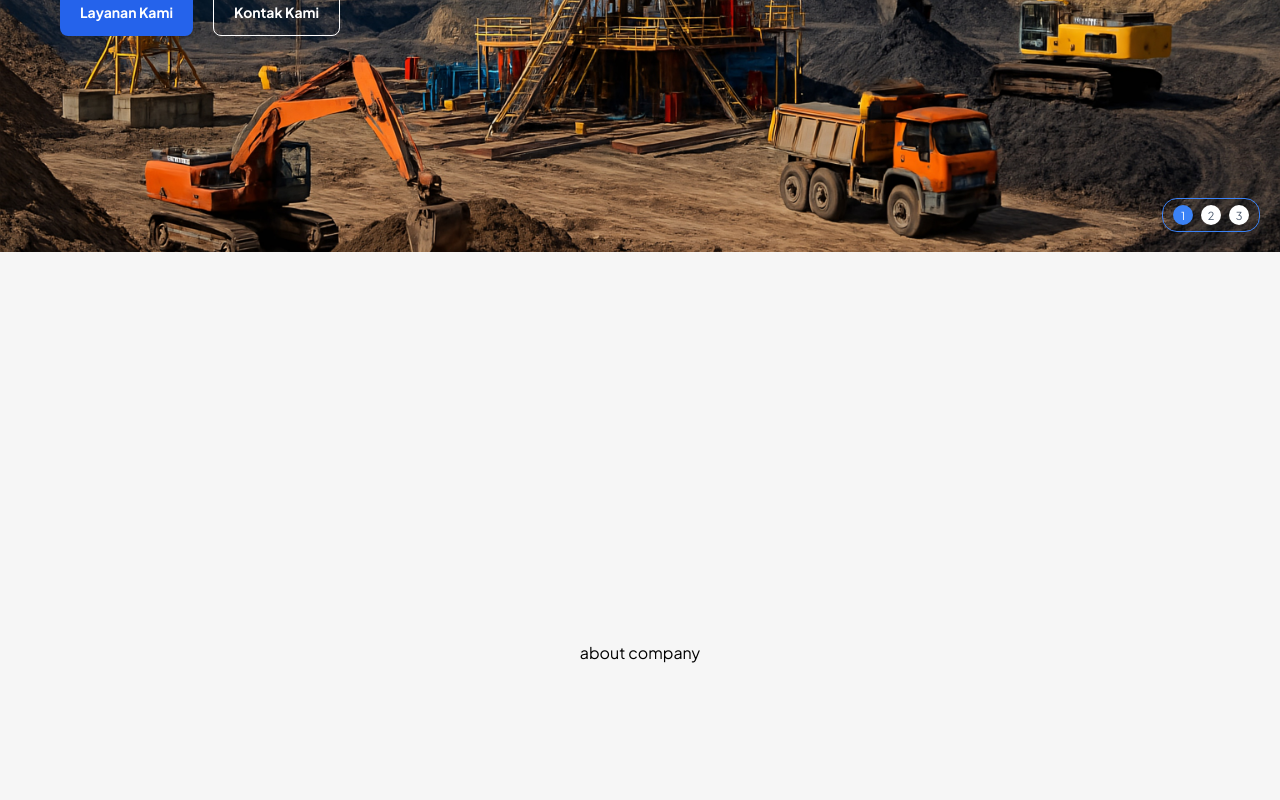
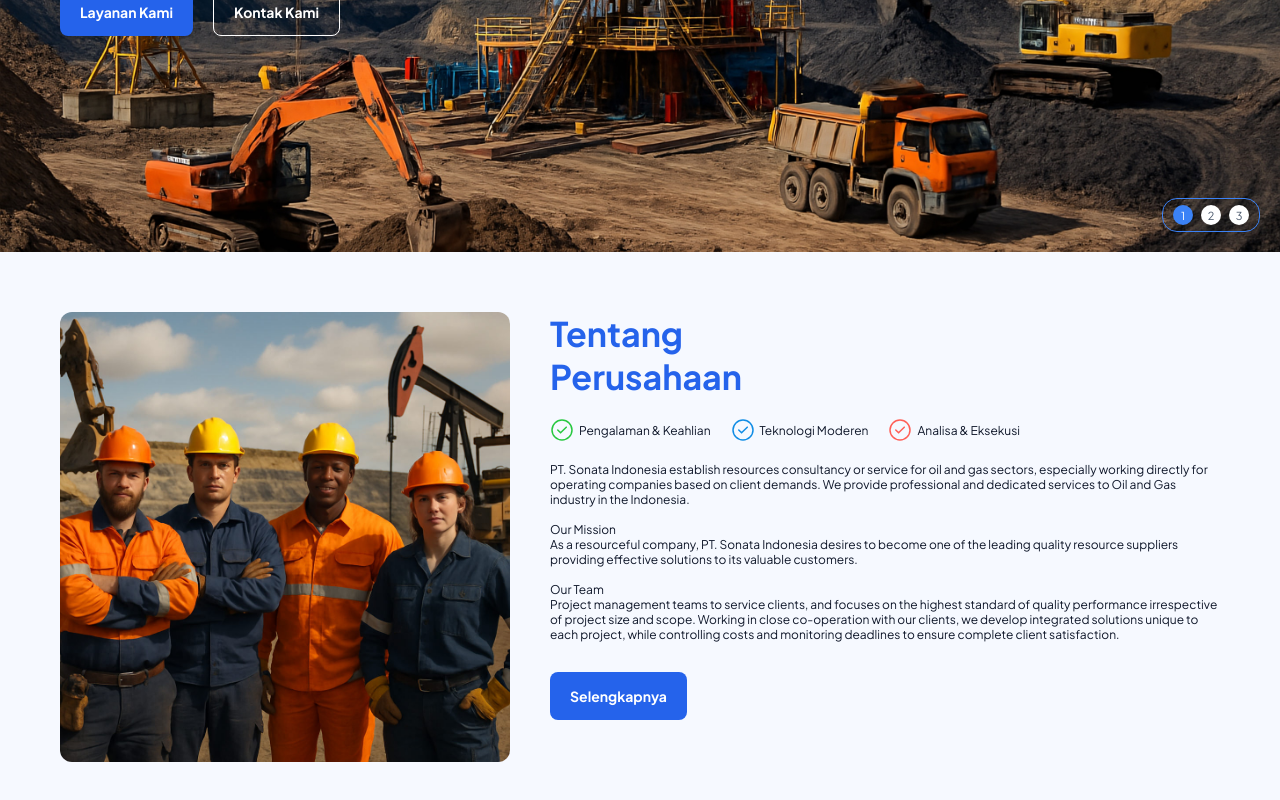
Before and after one commit to luqmanul0612/sonata-web, a Next.js app: page / in a window 1280 px wide. Shown: the part 548-1348 px from the top of the page. Built offline with nearby package versions, Linux system fonts and the light colour scheme; what i18next-resources-to-backend would draw is missing.

Commit message:
update about

```diff
--- a/next.config.ts
+++ b/next.config.ts
@@ -3,11 +3,25 @@ import type { NextConfig } from "next";
 
 const nextConfig: NextConfig = {
   webpack(config) {
-    config.module.rules.push({
-      test: /\.svg$/i,
-      issuer: /\.[jt]sx?$/,
-      use: ["@svgr/webpack"],
-    });
+    const fileLoaderRule = config.module.rules.find((rule: { test: RegExp }) =>
+      rule.test?.test?.(".svg")
+    );
+
+    config.module.rules.push(
+      {
+        ...fileLoaderRule,
+        test: /\.svg$/i,
+        resourceQuery: /url/,
+      },
+      {
+        test: /\.svg$/i,
+        issuer: fileLoaderRule.issuer,
+        resourceQuery: { not: [...fileLoaderRule.resourceQuery.not, /url/] },
+        use: ["@svgr/webpack"],
+      }
+    );
+
+    fileLoaderRule.exclude = /\.svg$/i;
 
     return config;
   },
--- a/src/containers/home/about-company/about-company.module.scss
+++ b/src/containers/home/about-company/about-company.module.scss
@@ -1,6 +1,66 @@
+@use "src/utils/styles/colors.scss";
+@use "src/utils/styles/screen.scss";
+
 .main {
-  min-height: 100dvh;
   display: flex;
-  align-items: center;
   justify-content: center;
+  margin-top: 60px;
+  .content {
+    display: flex;
+    @include screen.main-width;
+    min-height: 100dvh;
+    gap: 40px;
+    .image {
+      overflow: hidden;
+      border-radius: 12px;
+      min-width: 450px;
+    }
+    .info {
+      display: flex;
+      flex-direction: column;
+      gap: 20px;
+      .title {
+        color: colors.$blue-600;
+        font-size: 34px;
+        font-weight: 700;
+        max-width: 300px;
+      }
+      .tick-wrapper {
+        display: flex;
+        gap: 10px;
+        width: 100%;
+        gap: 20px;
+        .tick {
+          display: flex;
+          align-items: center;
+          gap: 5px;
+          .icon {
+            width: 24px;
+            height: 24px;
+          }
+          .text {
+            font-size: 12px;
+            font-weight: 400;
+            color: colors.$slate-900;
+            :global(body.dark) & {
+              color: colors.$slate-100;
+            }
+            transition: color 0.2s ease-in-out;
+          }
+        }
+      }
+      .description {
+        font-size: 12px;
+        font-weight: 400;
+        color: colors.$slate-900;
+        :global(body.dark) & {
+          color: colors.$slate-100;
+        }
+        transition: color 0.2s ease-in-out;
+      }
+      .button {
+        margin-top: 10px;
+      }
+    }
+  }
 }
--- a/src/containers/home/about-company/index.tsx
+++ b/src/containers/home/about-company/index.tsx
@@ -1,9 +1,60 @@
+import Image from "next/image";
 import classNames from "./about-company.module.scss";
+import employes from "@/assets/images/employes.jpg";
+import TickCircle from "@/assets/icons/tick-circle.svg";
+import Button from "@/components/atoms/button";
 
 const AboutCompany = () => {
   return (
     <section id="about" className={classNames.main}>
-      about company
+      <div className={classNames.content}>
+        <Image
+          src={employes}
+          width={450}
+          height={450}
+          alt="images"
+          className={classNames.image}
+        />
+        <div className={classNames.info}>
+          <p className={classNames.title}>Tentang Perusahaan</p>
+          <div className={classNames["tick-wrapper"]}>
+            <div className={classNames.tick}>
+              <TickCircle className={classNames.icon} color="#28C840" />
+              <p className={classNames.text}>Pengalaman & Keahlian</p>
+            </div>
+            <div className={classNames.tick}>
+              <TickCircle className={classNames.icon} color="#118DE5" />
+              <p className={classNames.text}>Teknologi Moderen</p>
+            </div>
+            <div className={classNames.tick}>
+              <TickCircle className={classNames.icon} color="#FF5F57" />
+              <p className={classNames.text}>Analisa & Eksekusi</p>
+            </div>
+          </div>
+          <p className={classNames.description}>
+            PT. Sonata Indonesia establish resources consultancy or service for
+            oil and gas sectors, especially working directly for operating
+            companies based on client demands. We provide professional and
+            dedicated services to Oil and Gas industry in the Indonesia.
+            <br />
+            <br />
+            Our Mission <br />
+            As a resourceful company, PT. Sonata Indonesia desires to become one
+            of the leading quality resource suppliers providing effective
+            solutions to its valuable customers.
+            <br />
+            <br />
+            Our Team
+            <br /> Project management teams to service clients, and focuses on
+            the highest standard of quality performance irrespective of project
+            size and scope. Working in close co-operation with our clients, we
+            develop integrated solutions unique to each project, while
+            controlling costs and monitoring deadlines to ensure complete client
+            satisfaction.
+          </p>
+          <Button className={classNames.button}>Selengkapnya</Button>
+        </div>
+      </div>
     </section>
   );
 };
--- a/src/utils/styles/globals.scss
+++ b/src/utils/styles/globals.scss
@@ -1,3 +1,5 @@
+@use "/src/utils/styles/colors.scss";
+
 * {
   font-family: var(--font-plus-jakarta-sans);
   box-sizing: border-box;
@@ -8,7 +10,11 @@
 html,
 body {
   margin: 0;
-  background-color: rgb(246, 246, 246);
+  background-color: #f6f9ff;
+  &.dark {
+    background-color: colors.$slate-950;
+  }
+  transition: background-color 0.2s ease-in-out;
 }
 
 body {
```
Also changed, not shown: src/assets/icons/tick-circle.svg (added), src/assets/images/employes.jpg (added).
